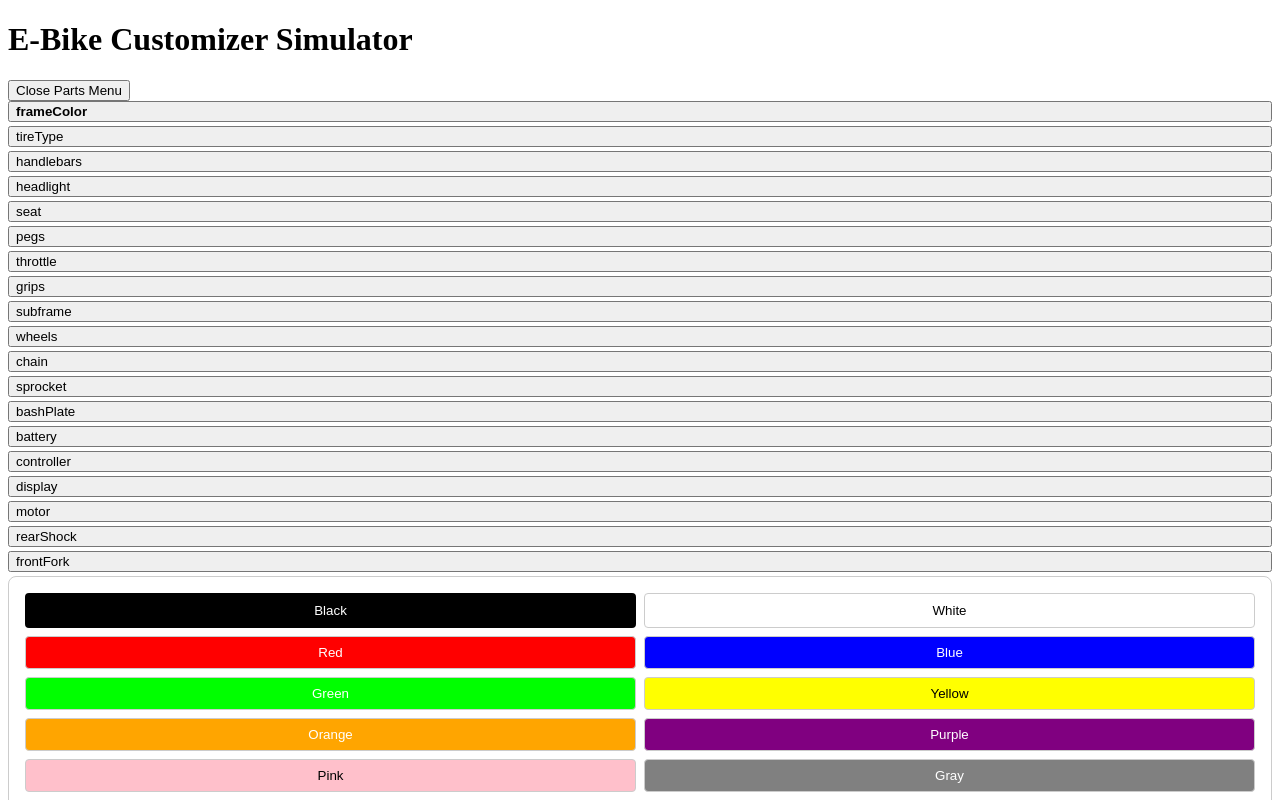
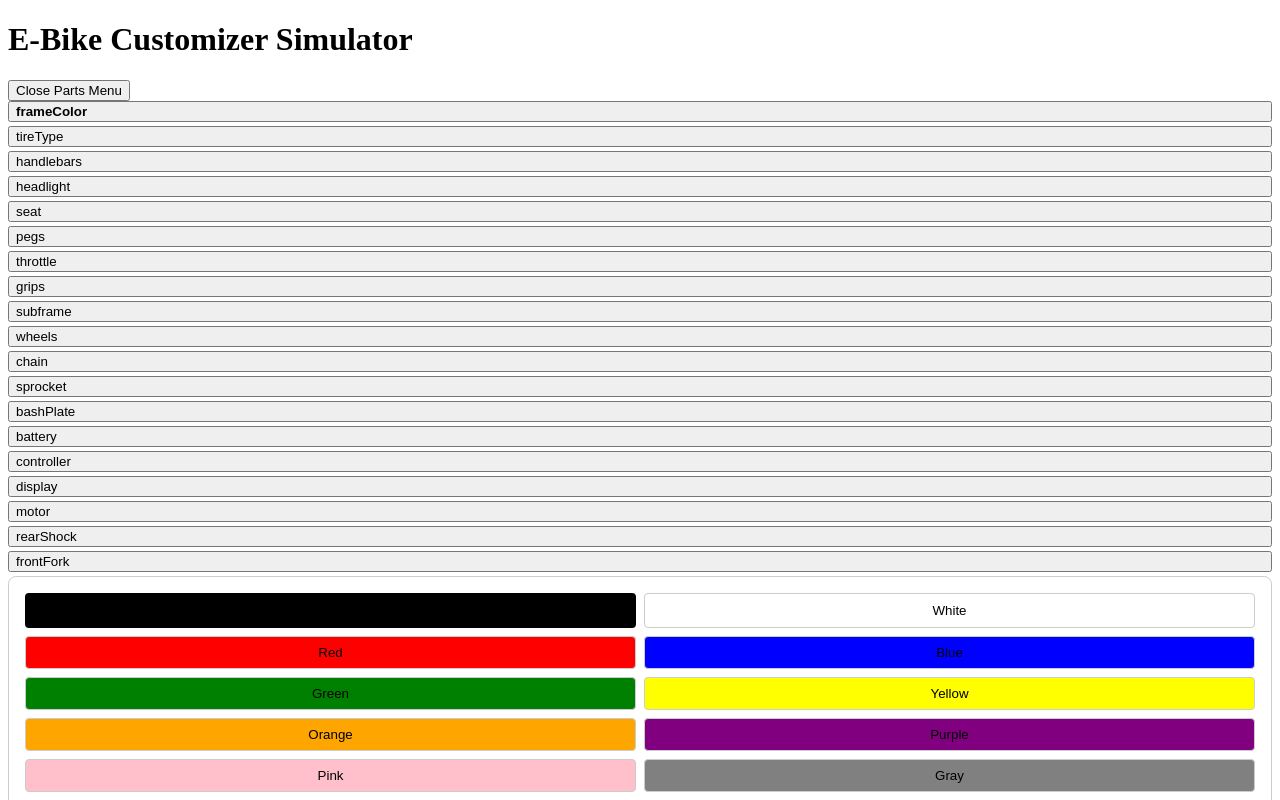
Before and after one commit to ThundxrCl0ud/ebike-simulator, a Next.js app: page / in a window 1280 px wide. Both pictures are taken after a click on the button "Parts". Shown: the top 800 px of the page. Built offline with nearby package versions, Linux system fonts and the light colour scheme.

Commit message:
Update index.js
update for the flaky finish colors, metallic, and or shiny colors

```diff
--- a/pages/index.js
+++ b/pages/index.js
@@ -44,71 +44,114 @@ const parts = {
   frontFork: ["DNM USD-8s", "Manitou Dorado", "KKE Inverted", "Stock"],
 };
 
+// Helper to get styles per color type
+function getColorButtonStyle(option, isSelected) {
+  const baseStyle = {
+    padding: "8px",
+    borderRadius: "4px",
+    border: isSelected ? "2px solid #000" : "1px solid #ccc",
+    cursor: "pointer",
+    color: "#000",
+    userSelect: "none",
+    transition: "all 0.3s ease",
+    minWidth: "80px",
+    textAlign: "center",
+  };
+
+  // Basic mapping from color names to CSS colors (expand as needed)
   const colorMap = {
     Black: "#000000",
     White: "#FFFFFF",
     Red: "#FF0000",
     Blue: "#0000FF",
-  Green: "#00FF00",
+    Green: "#008000",
     Yellow: "#FFFF00",
     Orange: "#FFA500",
     Purple: "#800080",
     Pink: "#FFC0CB",
     Gray: "#808080",
     Brown: "#A52A2A",
-
     "Light Blue": "#ADD8E6",
     "Light Pink": "#FFB6C1",
     "Light Gray": "#D3D3D3",
     "Light Green": "#90EE90",
     "Light Yellow": "#FFFFE0",
-
     "Dark Blue": "#00008B",
     "Dark Red": "#8B0000",
     "Dark Green": "#006400",
     "Dark Purple": "#4B0082",
     Charcoal: "#36454F",
     "Midnight Black": "#191919",
-
     "Matte Black": "#1C1C1C",
-  "Matte Gray": "#696969",
+    "Matte Gray": "#4D4D4D",
     "Matte Blue": "#3B5998",
-  "Matte Red": "#8B0000",
+    "Matte Red": "#B22222",
     "Matte White": "#F5F5F5",
-  "Matte Olive": "#708238",
-
+    "Matte Olive": "#6B8E23",
     "Metallic Silver": "#C0C0C0",
-  "Metallic Blue": "#4A90E2",
+    "Metallic Blue": "#4682B4",
     "Metallic Red": "#B22222",
     "Metallic Green": "#228B22",
     "Metallic Copper": "#B87333",
     "Metallic Gold": "#FFD700",
-
     "Neon Green": "#39FF14",
     "Neon Pink": "#FF6EC7",
-  "Neon Orange": "#FF5F1F",
+    "Neon Orange": "#FF6700",
     "Neon Yellow": "#FFFF33",
-  "Neon Blue": "#1B03A3",
-
+    "Neon Blue": "#1F51FF",
     "Galaxy Purple Flake": "#6A0DAD",
     "Electric Blue Flake": "#7DF9FF",
     "Ruby Red Sparkle": "#9B111E",
     "Emerald Green Sparkle": "#50C878",
     "Midnight Black Flake": "#0B0B0B",
     "Champagne Sparkle": "#F7E7CE",
-  "Holographic Chrome": "#E0E0E0",
-  "Oil Slick": "#3B3C36",
+    "Holographic Chrome": "#D1C4E9",
+    "Oil Slick": "#3B3B3B",
   };
 
-function getTextColor(bgColor) {
-  if (!bgColor) return "#000";
-  const c = bgColor.substring(1); // strip #
-  const rgb = parseInt(c, 16);
-  const r = (rgb >> 16) & 0xff;
-  const g = (rgb >> 8) & 0xff;
-  const b = (rgb >> 0) & 0xff;
-  const luminance = 0.299 * r + 0.587 * g + 0.114 * b;
-  return luminance > 186 ? "#000" : "#fff";
+  // Get base background color
+  let backgroundColor = colorMap[option] || "#fff";
+
+  // Start composing style
+  let style = { ...baseStyle, backgroundColor };
+
+  // Add special effects based on the category:
+
+  // Neon - add glow
+  if (option.startsWith("Neon")) {
+    style.color = "#fff";
+    style.textShadow = `0 0 8px ${backgroundColor}, 0 0 20px ${backgroundColor}`;
+  }
+
+  // Matte - desaturate and reduce brightness
+  else if (option.startsWith("Matte")) {
+    style.backgroundColor = backgroundColor;
+    style.filter = "brightness(0.7) saturate(0.5)";
+  }
+
+  // Metallic - add a subtle gradient to simulate shine
+  else if (option.startsWith("Metallic")) {
+    style.backgroundColor = backgroundColor;
+    style.backgroundImage = `linear-gradient(45deg, ${backgroundColor} 30%, #fff 60%, ${backgroundColor} 90%)`;
+    style.color = "#fff";
+  }
+
+  // Flake / Sparkle - add glittery texture simulation
+  else if (
+    option.includes("Flake") ||
+    option.includes("Sparkle") ||
+    option.includes("Holographic") ||
+    option.includes("Oil Slick")
+  ) {
+    style.backgroundColor = backgroundColor;
+    style.backgroundImage =
+      "radial-gradient(circle at 20% 20%, rgba(255,255,255,0.8) 2px, transparent 4px), " +
+      "radial-gradient(circle at 80% 80%, rgba(255,255,255,0.5) 1px, transparent 3px)";
+    style.backgroundSize = "10px 10px";
+    style.color = "#fff";
+  }
+
+  return style;
 }
 
 export default function EBikeCustomizer() {
@@ -151,28 +194,15 @@ export default function EBikeCustomizer() {
           <div>
             <div style={{ border: "1px solid #ccc", borderRadius: "8px", padding: "16px" }}>
               <div style={{ display: "grid", gridTemplateColumns: "repeat(2, 1fr)", gap: "8px" }}>
-                {parts[activeCategory].map((option) => {
-                  const isFrameColor = activeCategory === "frameColor";
-                  const bgColor = isFrameColor ? colorMap[option] || "#fff" : config[activeCategory] === option ? "#ddd" : "#fff";
-                  const textColor = isFrameColor ? getTextColor(bgColor) : "#000";
-
-                  return (
+                {parts[activeCategory].map((option) => (
                   <button
                     key={option}
-                      style={{
-                        padding: "8px",
-                        borderRadius: "4px",
-                        border: config[activeCategory] === option ? "2px solid #000" : "1px solid #ccc",
-                        backgroundColor: bgColor,
-                        color: textColor,
-                        cursor: "pointer",
-                      }}
+                    style={getColorButtonStyle(option, config[activeCategory] === option)}
                     onClick={() => updatePart(activeCategory, option)}
                   >
                     {option}
                   </button>
-                  );
-                })}
+                ))}
               </div>
             </div>
           </div>
```
Lines whose indentation alone changed are shown as unchanged.
